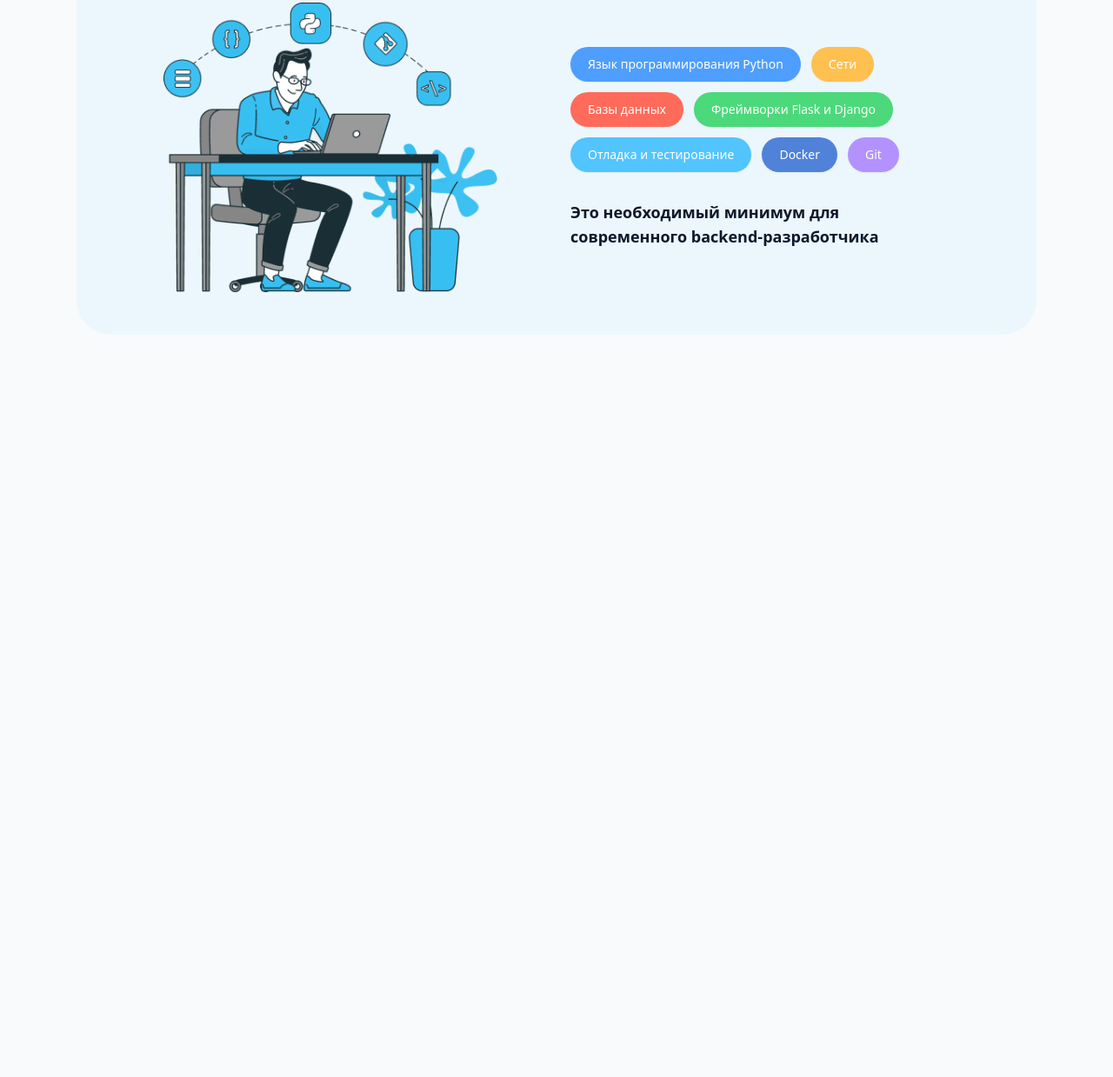
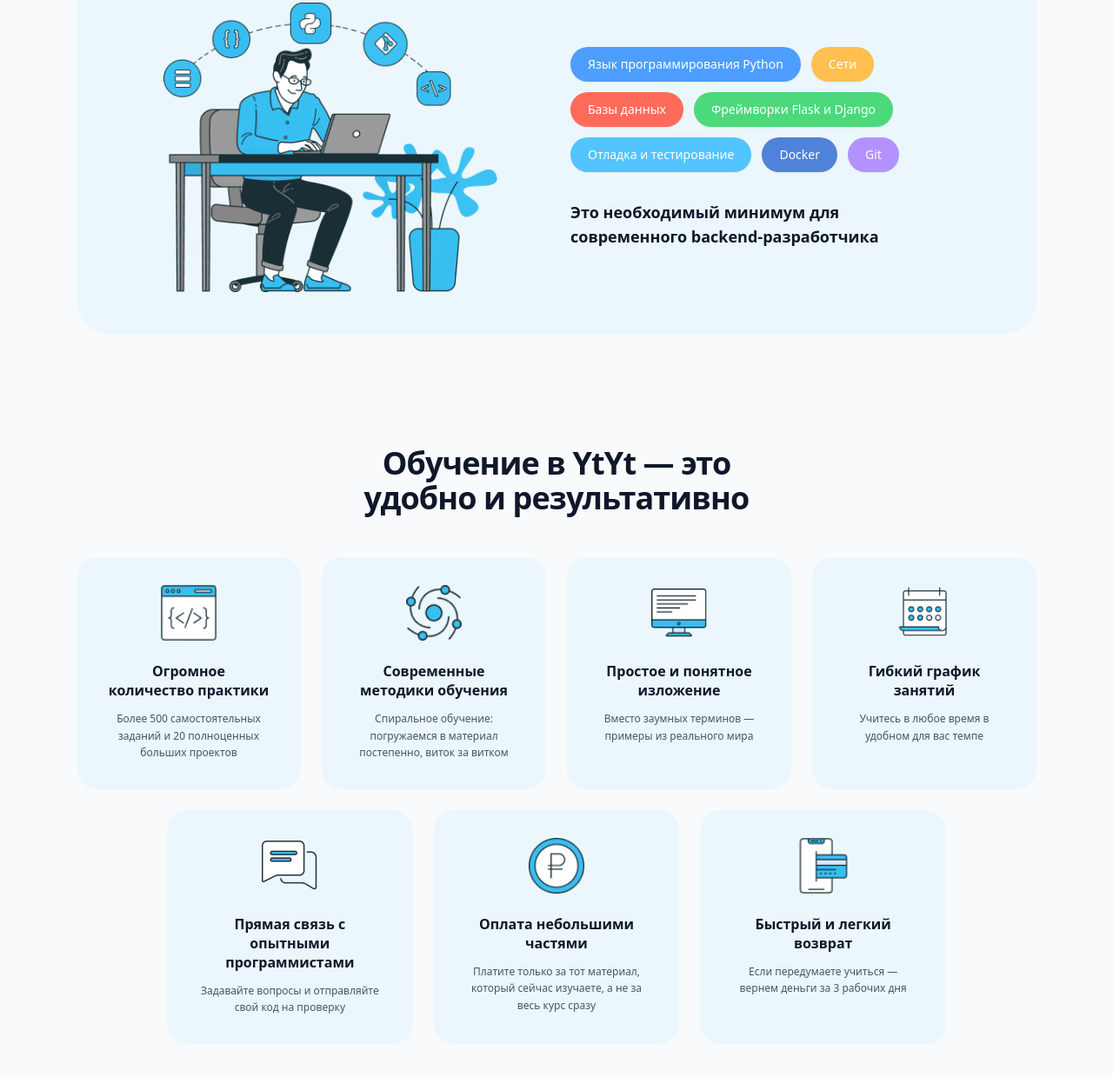
Before and after one commit to farzandikuhoibaland-stack/hw01.08.26, a website: page index.html in a window 1280 px wide. Shown: the part 955-2194 px from the top of the page at 87% size. Before the commit the page ends 1404 px from the top, so only its background shows below. Drawn offline with Linux system fonts and the light colour scheme.

Commit message:
feat: add process section

```diff
--- a/index.html
+++ b/index.html
@@ -100,5 +100,99 @@
     </div>
   </section>
 
+
+  <section id="process" class="max-w-6xl mx-auto px-6 py-16">
+    <h2 class="text-3xl md:text-4xl font-extrabold text-center text-slate-900 mb-12 tracking-tight">
+      Обучение в YtYt — это<br>удобно и результативно
+    </h2>
+
+
+    <div class="grid grid-cols-1 sm:grid-cols-2 lg:grid-cols-4 gap-6 mb-6">
+
+
+      <div class="bg-[#EBF7FC] p-8 rounded-3xl flex flex-col items-center text-center">
+        <img src="./1.png" alt="Icon 1" class="h-16 w-16 mb-6 object-contain">
+        <h3 class="font-bold text-slate-900 text-base mb-3 leading-snug">
+          Огромное<br>количество практики
+        </h3>
+        <p class="text-xs text-slate-600 leading-relaxed">
+          Более 500 самостоятельных заданий и 20 полноценных больших проектов
+        </p>
+      </div>
+
+
+      <div class="bg-[#EBF7FC] p-8 rounded-3xl flex flex-col items-center text-center">
+        <img src="./2.png" alt="Icon 2" class="h-16 w-16 mb-6 object-contain">
+        <h3 class="font-bold text-slate-900 text-base mb-3 leading-snug">
+          Современные<br>методики обучения
+        </h3>
+        <p class="text-xs text-slate-600 leading-relaxed">
+          Спиральное обучение: погружаемся в материал постепенно, виток за витком
+        </p>
+      </div>
+
+
+      <div class="bg-[#EBF7FC] p-8 rounded-3xl flex flex-col items-center text-center">
+        <img src="./3.png" alt="Icon 3" class="h-16 w-16 mb-6 object-contain">
+        <h3 class="font-bold text-slate-900 text-base mb-3 leading-snug">
+          Простое и понятное<br>изложение
+        </h3>
+        <p class="text-xs text-slate-600 leading-relaxed">
+          Вместо заумных терминов — примеры из реального мира
+        </p>
+      </div>
+
+
+      <div class="bg-[#EBF7FC] p-8 rounded-3xl flex flex-col items-center text-center">
+        <img src="./4.png" alt="Icon 4" class="h-16 w-16 mb-6 object-contain">
+        <h3 class="font-bold text-slate-900 text-base mb-3 leading-snug">
+          Гибкий график<br>занятий
+        </h3>
+        <p class="text-xs text-slate-600 leading-relaxed">
+          Учитесь в любое время в удобном для вас темпе
+        </p>
+      </div>
+
+    </div>
+
+
+    <div class="grid grid-cols-1 sm:grid-cols-2 lg:grid-cols-3 gap-6 max-w-4xl mx-auto">
+
+
+      <div class="bg-[#EBF7FC] p-8 rounded-3xl flex flex-col items-center text-center">
+        <img src="./5.png" alt="Icon 5" class="h-16 w-16 mb-6 object-contain">
+        <h3 class="font-bold text-slate-900 text-base mb-3 leading-snug">
+          Прямая связь с опытными<br>программистами
+        </h3>
+        <p class="text-xs text-slate-600 leading-relaxed">
+          Задавайте вопросы и отправляйте свой код на проверку
+        </p>
+      </div>
+
+
+      <div class="bg-[#EBF7FC] p-8 rounded-3xl flex flex-col items-center text-center">
+        <img src="./6.png" alt="Icon 6" class="h-16 w-16 mb-6 object-contain">
+        <h3 class="font-bold text-slate-900 text-base mb-3 leading-snug">
+          Оплата небольшими<br>частями
+        </h3>
+        <p class="text-xs text-slate-600 leading-relaxed">
+          Платите только за тот материал, который сейчас изучаете, а не за весь курс сразу
+        </p>
+      </div>
+
+
+      <div class="bg-[#EBF7FC] p-8 rounded-3xl flex flex-col items-center text-center sm:col-span-2 lg:col-span-1">
+        <img src="./7.png" alt="Icon 7" class="h-16 w-16 mb-6 object-contain">
+        <h3 class="font-bold text-slate-900 text-base mb-3 leading-snug">
+          Быстрый и легкий<br>возврат
+        </h3>
+        <p class="text-xs text-slate-600 leading-relaxed">
+          Если передумаете учиться — вернем деньги за 3 рабочих дня
+        </p>
+      </div>
+
+    </div>
+  </section>
+
 </body>
 </html>
```
Also changed, not shown: 1.png (added), 2.png (added), 3.png (added), 4.png (added), 5.png (added), 6.png (added), 7.png (added), dist/output.css.
